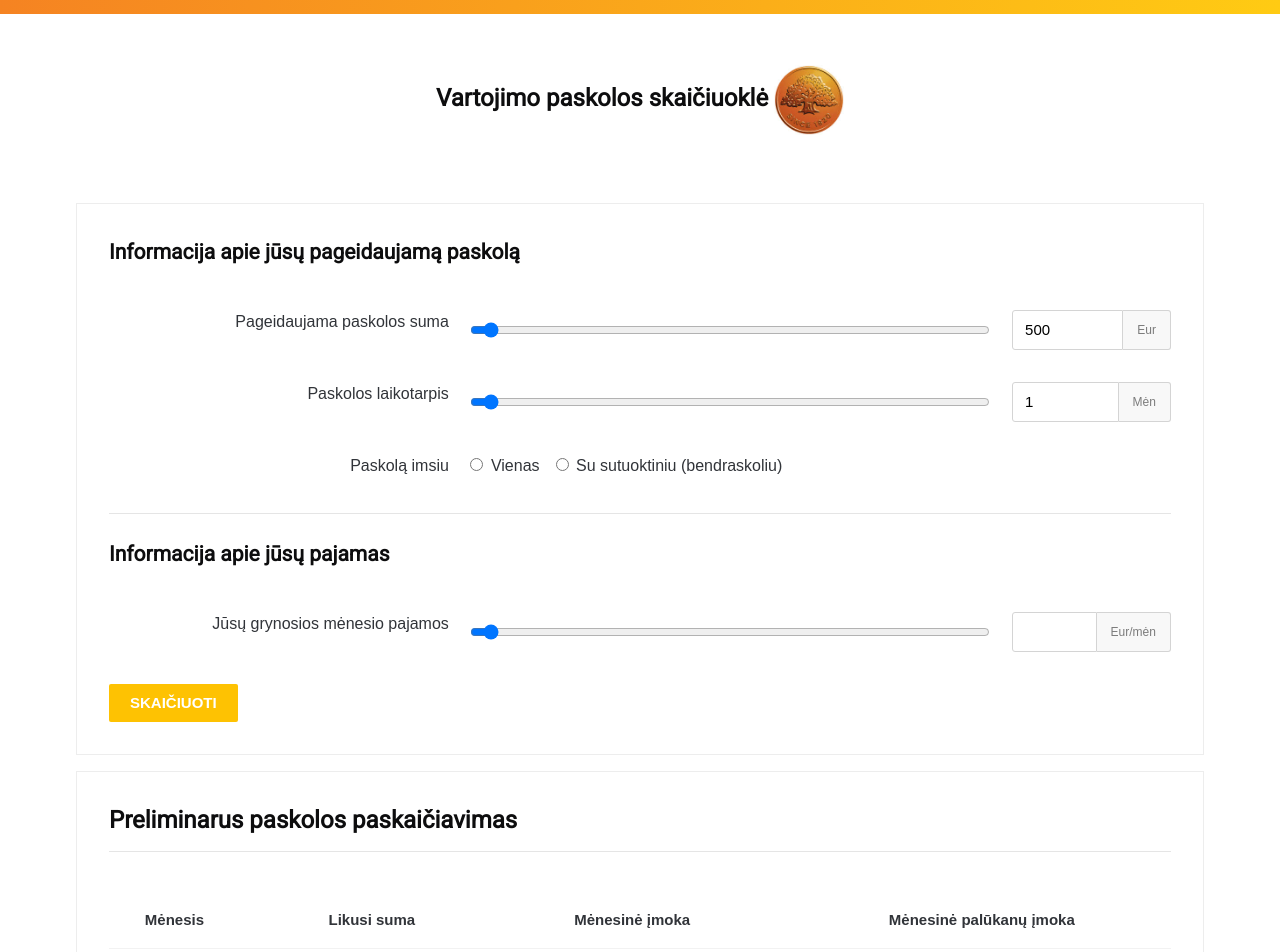
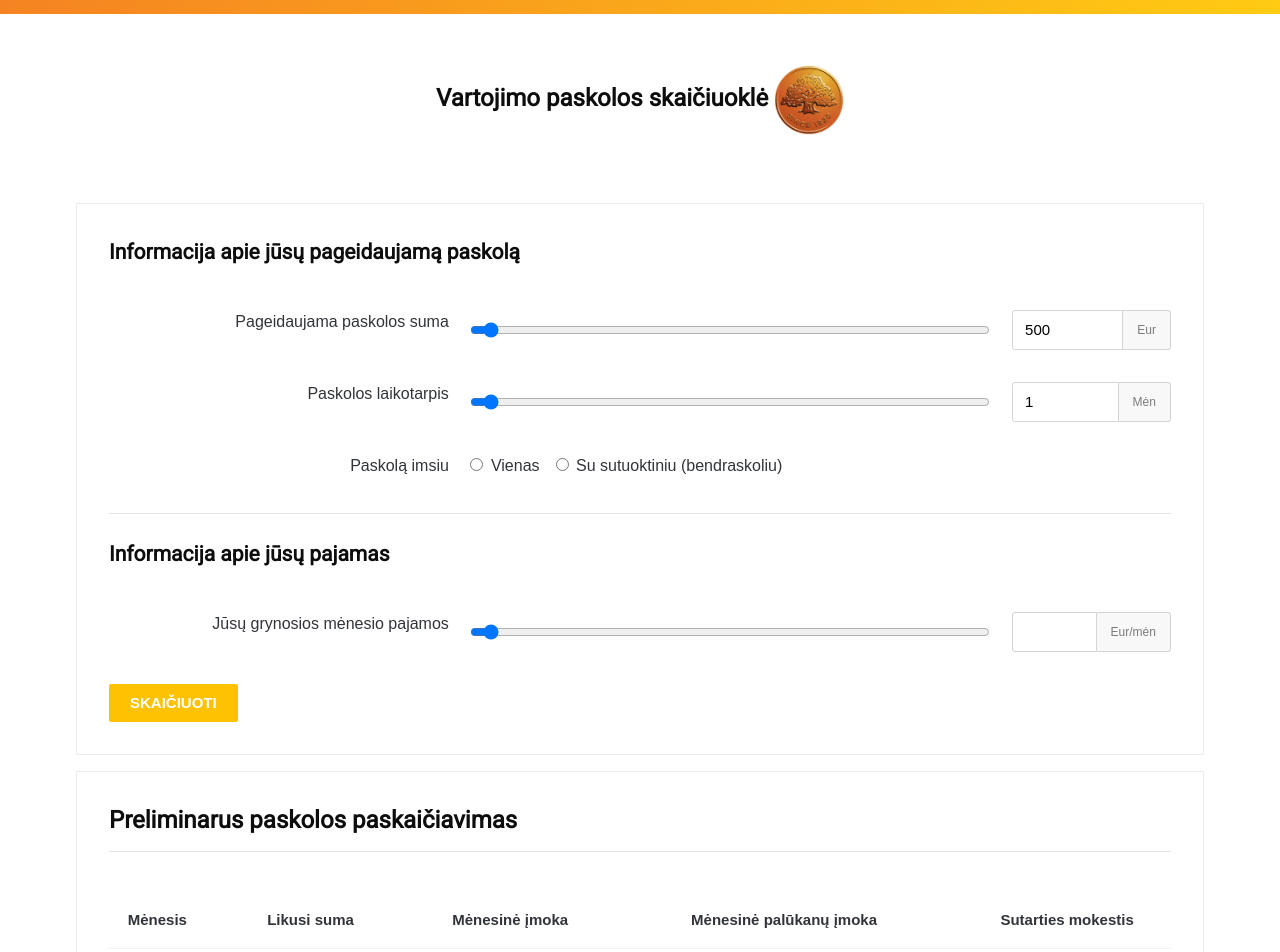
Before and after one commit to PaulKutka/swed-loan-front, an Angular app: page / in a window 1280 px wide. Shown: the top 952 px of the page. Built offline with nearby package versions, Linux system fonts and the light colour scheme.

Commit message:
[Dev] added sutarties mokestis column

```diff
--- a/src/app/loan-tables/loan-tables.component.html
+++ b/src/app/loan-tables/loan-tables.component.html
@@ -11,20 +11,20 @@
       <th>Likusi suma</th>
       <th>Mėnesinė įmoka</th>
       <th>Mėnesinė palūkanų įmoka</th>
+      <th>Sutarties mokestis</th>
     </tr>
     </thead>
     <tbody>
     <tr *ngFor="let payment of loanArrayOutput">
-
-
-          <th *ngIf='payment.monthNumber == 0'></th>
-
-          <th *ngIf='payment.monthNumber > 0'>{{payment.monthNumber}}</th>
-
+      <th *ngIf='payment.monthNumber == 0'></th>
+      <th *ngIf='payment.monthNumber > 0'>{{payment.monthNumber}}</th>
 
       <th>{{payment.leftSum}}</th>
       <th>{{payment.monthlySum}}</th>
       <th>{{payment.monthlyInterestSum}}</th>
+
+      <th *ngIf='payment.monthNumber == 0'>{{payment.usualServiceSum}}</th>
+      <th *ngIf='payment.monthNumber > 0'></th>
     </tr>
 
 
--- a/src/assets/css/custom.css
+++ b/src/assets/css/custom.css
@@ -77,6 +77,7 @@ body::before, #footer::before {
   display: none;
 }
 
+/* HARDCODED AS HELL! LOL*/
 th{
   text-align: center;
 }
```
